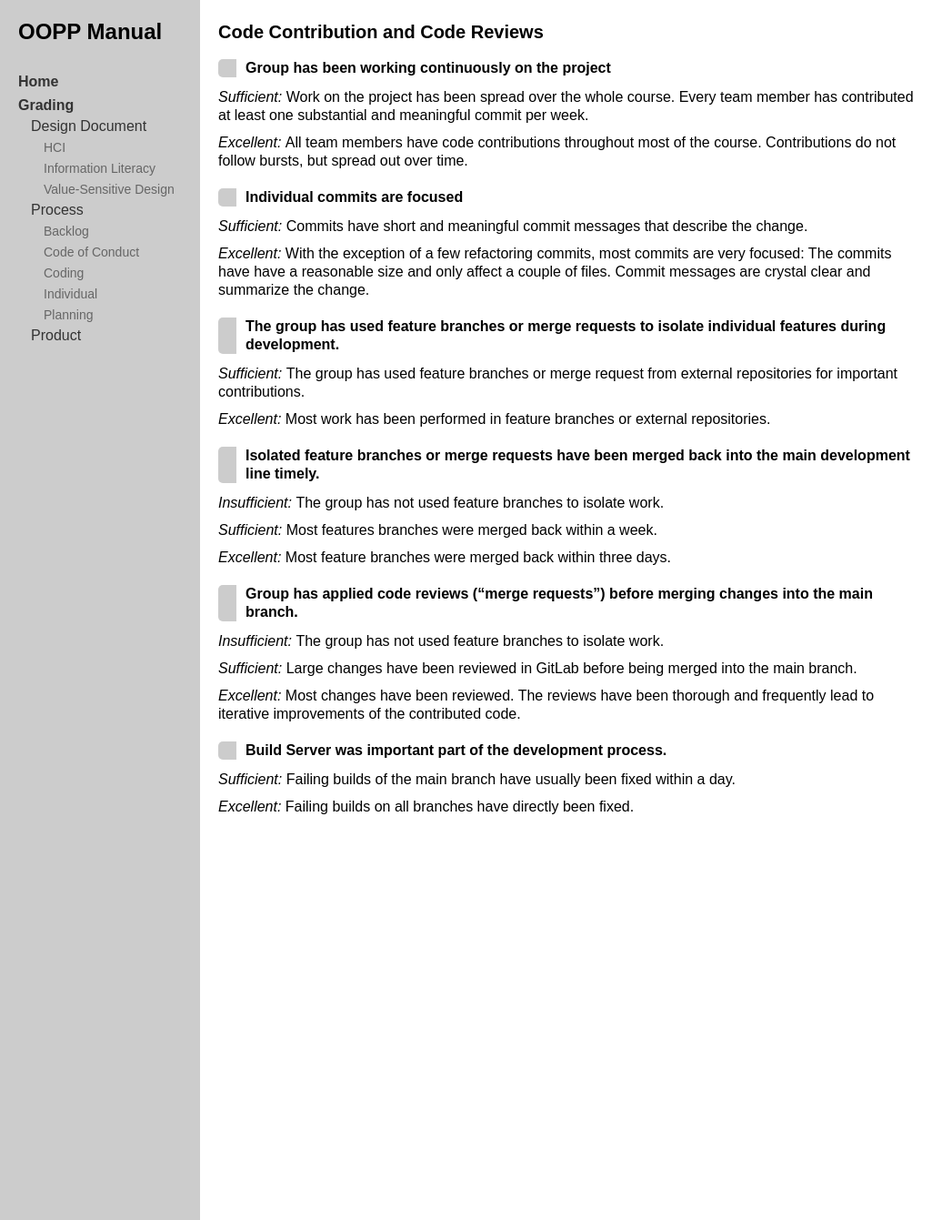
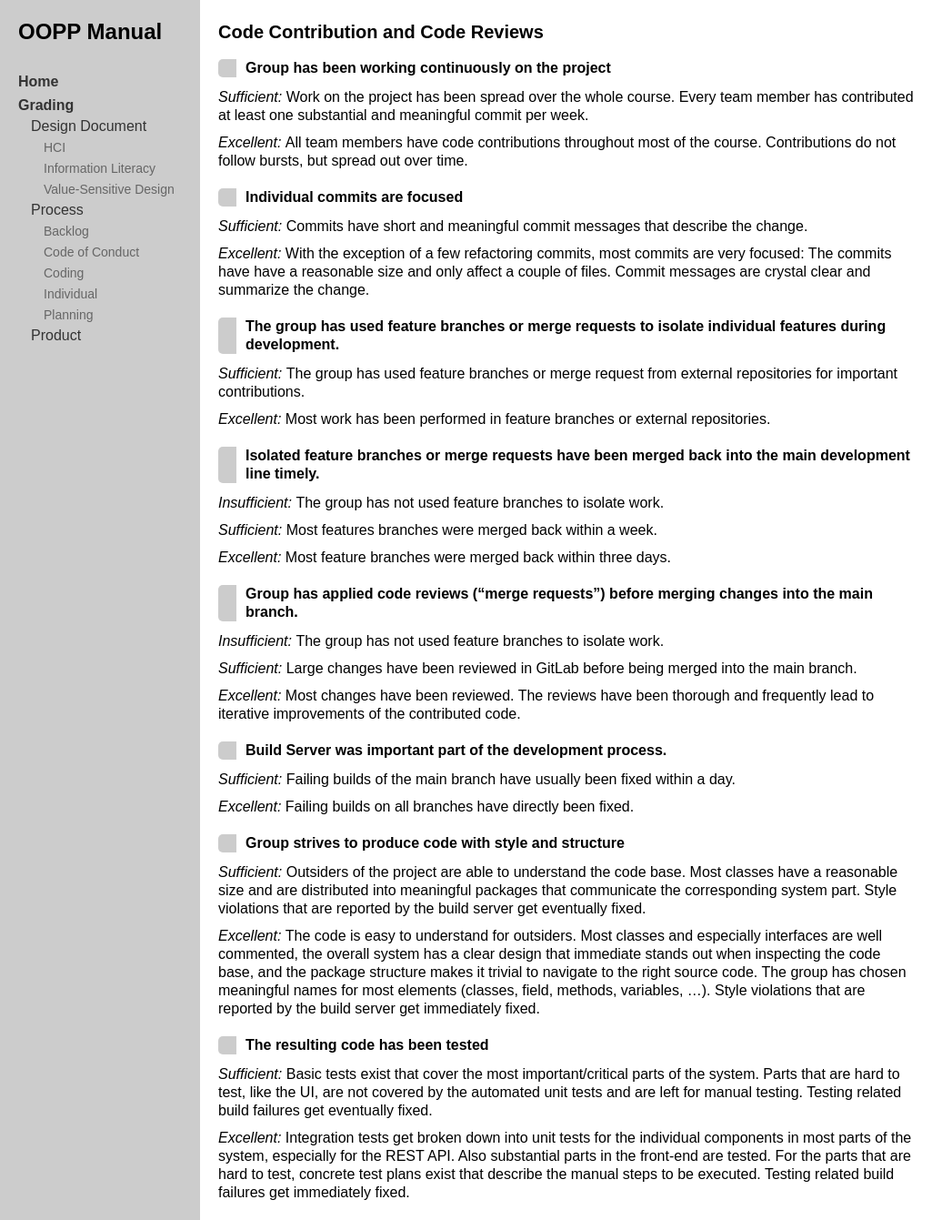
Before and after one commit to proksch/oopp-manual, a Jekyll site: the page built from grading/process/coding.md, in a window 1280 px wide and 1341 px high. Shown: the whole window at 91% size, without its empty margins (0-1047 px from the left). Built offline with Jekyll 4.4.1, drawn with Linux system fonts in a browser that asks for light colours.

Commit message:
Added additional criteria for coding (style and testing)

```diff
--- a/grading/process/coding.md
+++ b/grading/process/coding.md
@@ -65,3 +65,19 @@ Sufficient
 
 Excellent
 :	Failing builds on all branches have directly been fixed.
+
+## Group strives to produce code with style and structure
+
+Sufficient
+: Outsiders of the project are able to understand the code base. Most classes have a reasonable size and are distributed into meaningful packages that communicate the corresponding system part. Style violations that are reported by the build server get eventually fixed.
+
+Excellent
+: The code is easy to understand for outsiders. Most classes and especially interfaces are well commented, the overall system has a clear design that immediate stands out when inspecting the code base, and the package structure makes it trivial to navigate to the right source code. The group has chosen meaningful names for most elements (classes, field, methods, variables, ...). Style violations that are reported by the build server get immediately fixed.
+
+## The resulting code has been tested
+
+Sufficient
+: Basic tests exist that cover the most important/critical parts of the system. Parts that are hard to test, like the UI, are not covered by the automated unit tests and are left for manual testing. Testing related build failures get eventually fixed.
+
+Excellent
+: Integration tests get broken down into unit tests for the individual components in most parts of the system, especially for the REST API. Also substantial parts in the front-end are tested. For the parts that are hard to test, concrete test plans exist that describe the manual steps to be executed. Testing related build failures get immediately fixed.
```
